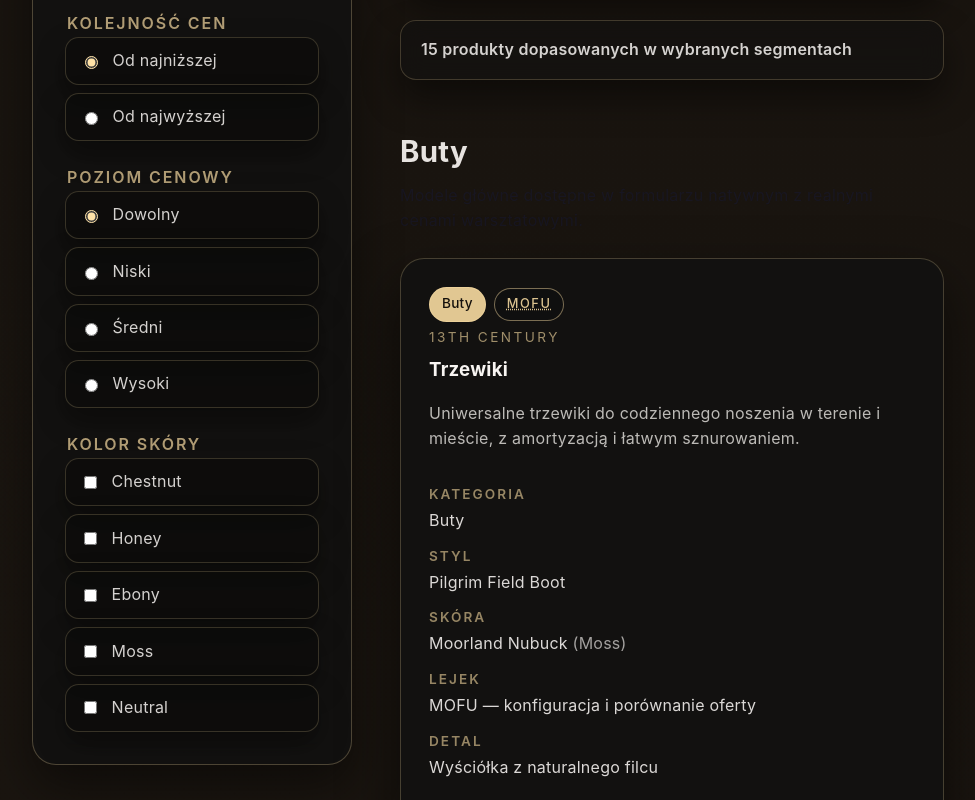
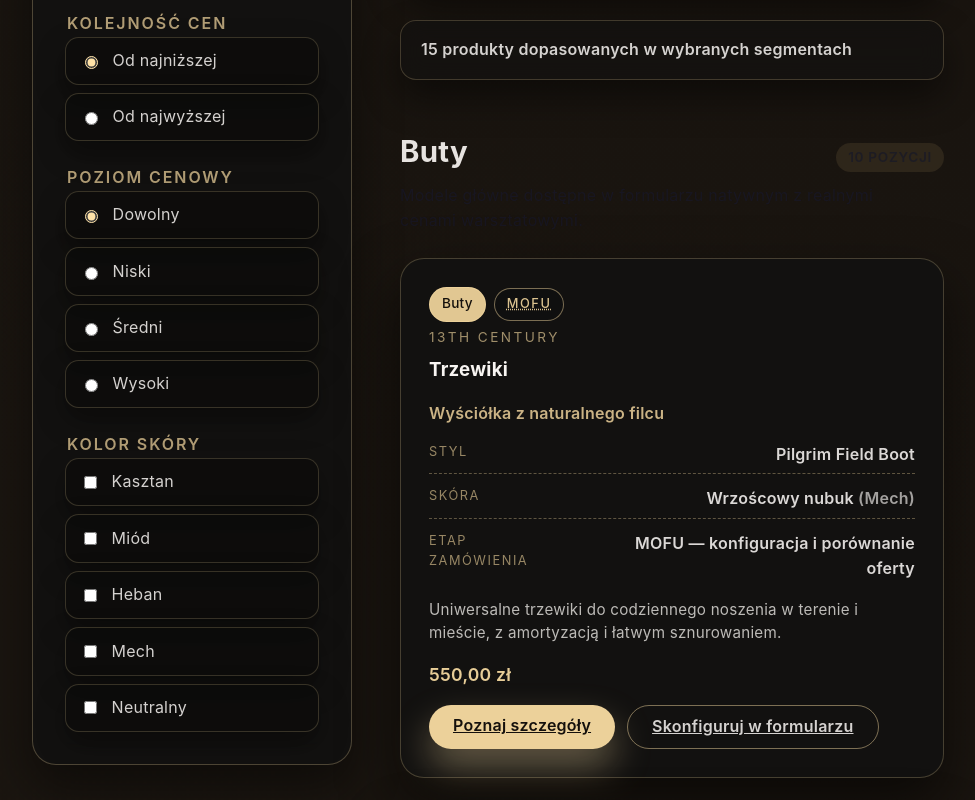
Before and after one commit to PKrokosz/jk-website, a Next.js app: page /catalog in a window 1280 px wide. Shown: the part 1080-1880 px from the top of the page, without its empty margins (152-1127 px from the left). Built offline with nearby package versions, Linux system fonts and the light colour scheme.

Commit message:
feat(catalog): ujednolic polskie kolory i karty

```diff
--- a/src/app/globals.css
+++ b/src/app/globals.css
@@ -2530,6 +2530,27 @@ ul {
   margin-bottom: 0.5rem;
 }
 
+.catalog-segment__title {
+  display: flex;
+  align-items: baseline;
+  justify-content: space-between;
+  gap: 1rem;
+  flex-wrap: wrap;
+}
+
+.catalog-segment__count {
+  display: inline-flex;
+  align-items: center;
+  padding: 0.25rem 0.75rem;
+  border-radius: 999px;
+  background: rgba(198, 164, 110, 0.12);
+  color: rgba(23, 24, 40, 0.7);
+  font-size: 0.85rem;
+  font-weight: 600;
+  letter-spacing: 0.05em;
+  text-transform: uppercase;
+}
+
 .catalog-segment__header p {
   color: rgba(23, 24, 40, 0.72);
   max-width: 48ch;
@@ -2715,31 +2736,55 @@ ul {
 
 .catalog-card__description {
   color: #403a34;
-}
-
-.catalog-card__meta {
+  font-size: 0.95rem;
+  line-height: 1.55;
+  max-width: 62ch;
+  display: -webkit-box;
+  -webkit-line-clamp: 3;
+  -webkit-box-orient: vertical;
+  overflow: hidden;
+}
+
+.catalog-card__lead {
+  font-weight: 600;
+  color: #3a2a1f;
+}
+
+.catalog-card__summary {
   display: grid;
   gap: 0.75rem;
-}
-
-.catalog-card__meta > div {
-  display: grid;
-  gap: 0.15rem;
-}
-
-.catalog-card__meta dt {
-  font-size: 0.85rem;
+  padding: 0;
+  margin: 0;
+  list-style: none;
+}
+
+.catalog-card__summary li {
+  display: flex;
+  justify-content: space-between;
+  gap: 1rem;
+  border-bottom: 1px dashed rgba(198, 164, 110, 0.4);
+  padding-bottom: 0.35rem;
+}
+
+.catalog-card__summary li:last-of-type {
+  border-bottom: none;
+  padding-bottom: 0;
+}
+
+.catalog-card__summary-label {
+  font-size: 0.8rem;
+  text-transform: uppercase;
+  letter-spacing: 0.12em;
+  color: rgba(108, 79, 61, 0.8);
+}
+
+.catalog-card__summary-value {
   font-weight: 600;
-  text-transform: uppercase;
-  letter-spacing: 0.15em;
-  color: rgba(108, 79, 61, 0.72);
-}
-
-.catalog-card__meta dd {
-  margin: 0;
-}
-
-.catalog-card__meta-hint {
+  color: #1b1b1b;
+  text-align: right;
+}
+
+.catalog-card__summary-hint {
   color: #6c6c6c;
 }
 
@@ -2963,15 +3008,23 @@ ul {
   color: rgba(248, 245, 242, 0.74);
 }
 
-.catalog-page .catalog-card__meta dt {
+.catalog-page .catalog-card__lead {
+  color: rgba(255, 226, 166, 0.78);
+}
+
+.catalog-page .catalog-card__summary li {
+  border-color: rgba(255, 226, 166, 0.32);
+}
+
+.catalog-page .catalog-card__summary-label {
   color: rgba(255, 226, 166, 0.56);
 }
 
-.catalog-page .catalog-card__meta dd {
+.catalog-page .catalog-card__summary-value {
   color: rgba(248, 245, 242, 0.88);
 }
 
-.catalog-page .catalog-card__meta-hint {
+.catalog-page .catalog-card__summary-hint {
   color: rgba(248, 245, 242, 0.63);
 }
 
--- a/src/components/catalog/CatalogExplorer.tsx
+++ b/src/components/catalog/CatalogExplorer.tsx
@@ -310,6 +310,11 @@ export function CatalogExplorer({
           const segmentProducts = filteredProducts.filter((product) =>
             segment.categories.includes(product.category)
           );
+          const segmentSize = segmentProducts.length;
+          const segmentCountLabel =
+            segmentSize === 0
+              ? "Brak pozycji"
+              : `${segmentSize} ${segmentSize === 1 ? "pozycja" : segmentSize >= 5 ? "pozycji" : "pozycje"}`;
 
           return (
             <section
@@ -319,7 +324,12 @@ export function CatalogExplorer({
               aria-labelledby={`segment-${segment.id}-heading`}
             >
               <header className="catalog-segment__header">
-                <h2 id={`segment-${segment.id}-heading`}>{segment.label}</h2>
+                <div className="catalog-segment__title">
+                  <h2 id={`segment-${segment.id}-heading`}>{segment.label}</h2>
+                  <span className="catalog-segment__count" aria-live="polite">
+                    {segmentCountLabel}
+                  </span>
+                </div>
                 <p>{segment.description}</p>
               </header>
               {segmentProducts.length === 0 ? (
@@ -331,7 +341,8 @@ export function CatalogExplorer({
                     const leather = leathersById.get(product.leatherId);
                     const titleId = `${product.id}-title`;
                     const descriptionId = `${product.id}-description`;
-                    const metaId = `${product.id}-meta`;
+                    const leadId = `${product.id}-lead`;
+                    const summaryId = `${product.id}-summary`;
                     const funnelId = `${product.id}-funnel`;
                     const funnelCta = getFunnelCta(product.funnelStage);
                     const orderHref = resolveOrderHref(product.orderReference);
@@ -346,7 +357,7 @@ export function CatalogExplorer({
                           className="catalog-card__inner"
                           tabIndex={0}
                           aria-labelledby={titleId}
-                          aria-describedby={`${descriptionId} ${metaId} ${funnelId}`}
+                          aria-describedby={`${leadId} ${summaryId} ${descriptionId} ${funnelId}`}
                         >
                           <header className="catalog-card__header">
                             <div className="catalog-card__tags">
@@ -359,35 +370,39 @@ export function CatalogExplorer({
                             <h3 id={titleId}>{product.name}</h3>
                           </header>
 
+                          <p id={leadId} className="catalog-card__lead">
+                            {product.highlight}
+                          </p>
+
+                          <ul
+                            id={summaryId}
+                            className="catalog-card__summary"
+                            aria-label={`Najważniejsze informacje o modelu ${product.name}`}
+                          >
+                            <li>
+                              <span className="catalog-card__summary-label">Styl</span>
+                              <span className="catalog-card__summary-value">{style?.name ?? "Nieznany"}</span>
+                            </li>
+                            <li>
+                              <span className="catalog-card__summary-label">Skóra</span>
+                              <span className="catalog-card__summary-value">
+                                {leather?.name ?? "Nieznana"}
+                                {leather?.color ? (
+                                  <span className="catalog-card__summary-hint"> ({leather.color})</span>
+                                ) : null}
+                              </span>
+                            </li>
+                            <li>
+                              <span className="catalog-card__summary-label">Etap zamówienia</span>
+                              <span className="catalog-card__summary-value" id={funnelId}>
+                                {product.funnelLabel}
+                              </span>
+                            </li>
+                          </ul>
+
                           <p id={descriptionId} className="catalog-card__description">
                             {product.description}
                           </p>
-
-                          <dl id={metaId} className="catalog-card__meta">
-                            <div>
-                              <dt>Kategoria</dt>
-                              <dd>{product.categoryLabel}</dd>
-                            </div>
-                            <div>
-                              <dt>Styl</dt>
-                              <dd>{style?.name ?? "Nieznany"}</dd>
-                            </div>
-                            <div>
-                              <dt>Skóra</dt>
-                              <dd>
-                                {leather?.name ?? "Nieznana"}
-                                {leather?.color ? <span className="catalog-card__meta-hint"> ({leather.color})</span> : null}
-                              </dd>
-                            </div>
-                            <div>
-                              <dt>Lejek</dt>
-                              <dd id={funnelId}>{product.funnelLabel}</dd>
-                            </div>
-                            <div>
-                              <dt>Detal</dt>
-                              <dd>{product.highlight}</dd>
-                            </div>
-                          </dl>
 
                           <footer className="catalog-card__footer">
                             <p className="catalog-card__price" aria-label={`Cena: ${formatPrice(product.priceGrosz)}`}>
--- a/src/lib/catalog/data.ts
+++ b/src/lib/catalog/data.ts
@@ -51,41 +51,41 @@ export const catalogStyles: CatalogStyle[] = [
 export const catalogLeathers: CatalogLeather[] = [
   {
     id: 1,
-    name: "Chestnut Veg-Tan",
-    color: "Chestnut",
-    finish: "Matte",
+    name: "Kasztanowa licowa",
+    color: "Kasztan",
+    finish: "Matowa",
     priceModGrosz: 18_000,
     description: "Naturalnie garbowana skóra roślinna o głębokim kasztanowym odcieniu i satynowym połysku."
   },
   {
     id: 2,
-    name: "Amber Pull-Up",
-    color: "Honey",
-    finish: "Waxed",
+    name: "Bursztynowy pull-up",
+    color: "Miód",
+    finish: "Woskowana",
     priceModGrosz: 24_000,
     description: "Skóra pull-up z woskowaną powłoką, która ujawnia jaśniejsze tony podczas zginania."
   },
   {
     id: 3,
-    name: "Obsidian Calf",
-    color: "Ebony",
-    finish: "Polished",
+    name: "Obsydianowa cielęca",
+    color: "Heban",
+    finish: "Polerowana",
     priceModGrosz: 32_000,
     description: "Precyzyjnie wykończona cielęca skóra o głębokiej czerni i lustrzanym połysku."
   },
   {
     id: 4,
-    name: "Moorland Nubuck",
-    color: "Moss",
-    finish: "Soft-touch",
+    name: "Wrzoścowy nubuk",
+    color: "Mech",
+    finish: "Miękka",
     priceModGrosz: 12_000,
     description: "Miękka skóra nubukowa o ziemistym, zielonkawym odcieniu przypominającym poranne mgły na wrzosowiskach."
   },
   {
     id: 5,
-    name: "Workshop Utility Blend",
-    color: "Neutral",
-    finish: "Utility",
+    name: "Warsztatowy mix",
+    color: "Neutralny",
+    finish: "Techniczna",
     priceModGrosz: 0,
     description: "Materiał warsztatowy stosowany w akcesoriach, bukłakach i prawidłach uzupełniających zamówienie."
   }
```
Also changed, not shown: 1 other file (tests, documents, lock files or other folders).
